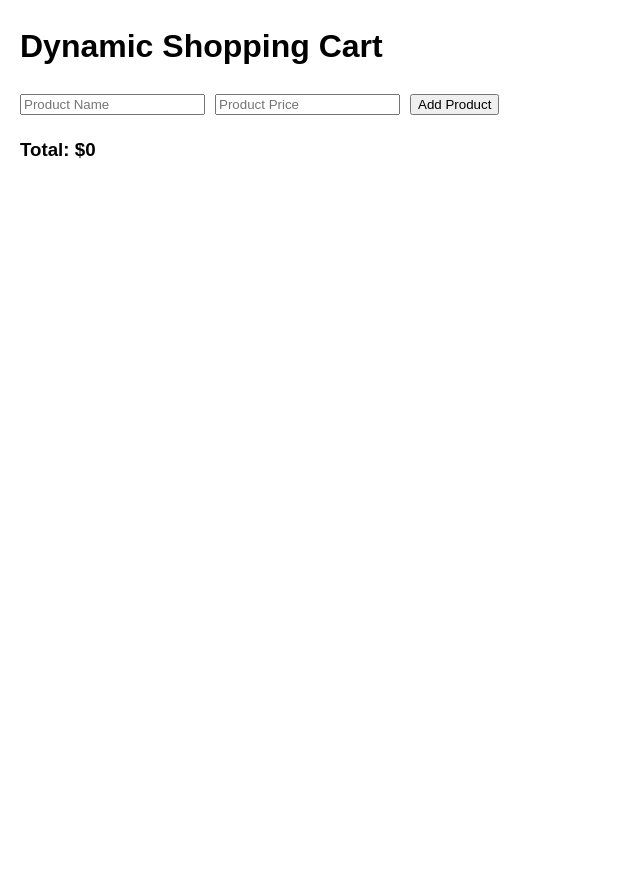
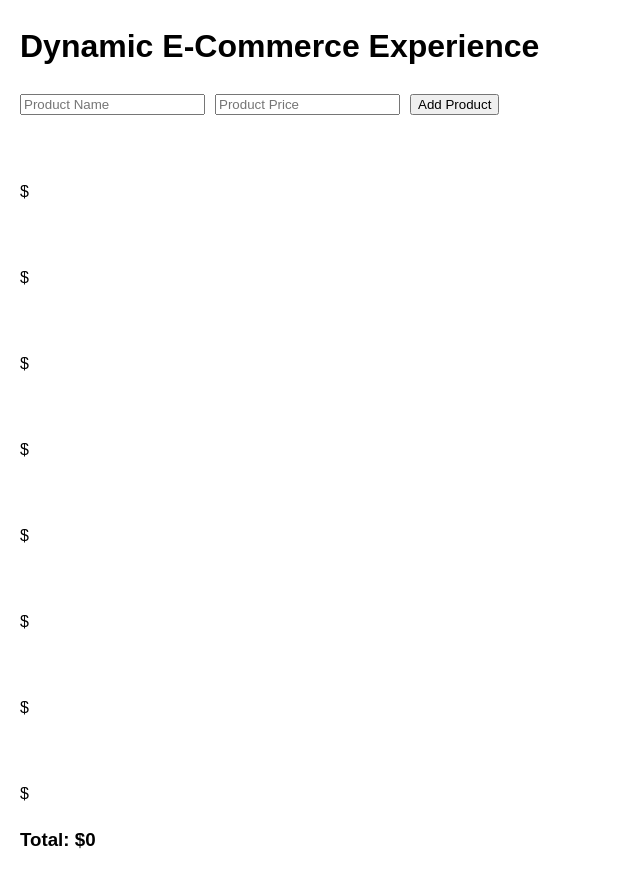
Before and after one commit to cgxgb123/dynamic-shopping-cart, a plain HTML site: page index.html in a window 1280 px wide. Shown: the whole page, without its empty margins (0-640 px from the left). Before the commit the page ends 800 px from the top, so only its background shows below. Drawn offline with Linux system fonts and the light colour scheme; files that its build step writes are made by us from their sources; files whose address does not match are found by name.

Commit message:
added images to folder for organization and added basic html structure for grid layout for products

```diff
--- a/index.html
+++ b/index.html
@@ -8,12 +8,61 @@
     <script src="script.js" defer></script>
   </head>
   <body>
-    <h1>Dynamic Shopping Cart</h1>
+    <h1>Dynamic E-Commerce Experience</h1>
     <div id="product-container">
       <input type="text" id="product-name" placeholder="Product Name" />
       <input type="number" id="product-price" placeholder="Product Price" />
       <button id="add-product">Add Product</button>
     </div>
+    <div class="grid" id="product-grid">
+      <div class="product" data-name="" data-price="" >
+        <img src="" alt=""/>
+        <h3></h3>
+        <p>$</p>
+      </div>
+    <div class="grid" id="product-grid">
+      <div class="product" data-name="" data-price="" >
+        <img src="" alt=""/>
+        <h3></h3>
+        <p>$</p>
+      </div>
+    <div class="grid" id="product-grid">
+      <div class="product" data-name="" data-price="" >
+        <img src="" alt=""/>
+        <h3></h3>
+        <p>$</p>
+      </div>
+    <div class="grid" id="product-grid">
+      <div class="product" data-name="" data-price="" >
+        <img src="" alt=""/>
+        <h3></h3>
+        <p>$</p>
+      </div>
+    <div class="grid" id="product-grid">
+      <div class="product" data-name="" data-price="" >
+        <img src="" alt=""/>
+        <h3></h3>
+        <p>$</p>
+      </div>
+    <div class="grid" id="product-grid">
+      <div class="product" data-name="" data-price="" >
+        <img src="" alt=""/>
+        <h3></h3>
+        <p>$</p>
+      </div>
+    <div class="grid" id="product-grid">
+      <div class="product" data-name="" data-price="" >
+        <img src="" alt=""/>
+        <h3></h3>
+        <p>$</p>
+      </div>
+    <div class="grid" id="product-grid">
+      <div class="product" data-name="" data-price="" >
+        <img src="" alt=""/>
+        <h3></h3>
+        <p>$</p>
+      </div>
+    </div>
     <ul id="cart"></ul>
     <h3>Total: $<span id="total-price">0</span></h3>
   </body>
```
Also changed, not shown: images/bag1.5.png (renamed from bag1.5.png), images/bag1.png (renamed from bag1.png), images/boots1.5.webp (renamed from boots1.5.webp), images/boots1.webp (renamed from boots1.webp), images/jacket1.5.webp (renamed from jacket1.5.webp), images/jacket1.webp (renamed from jacket1.webp), images/socks1.5.png (renamed from socks1.5.png), images/socks1.png (renamed from socks1.png), images/tee1.5.webp (renamed from tee1.5.webp), images/tee1.webp (renamed from tee1.webp), images/tee2.5.jpg (renamed from tee2.5.jpg), images/tee2.jpg (renamed from tee2.jpg), images/tee3.5.webp (renamed from tee3.5.webp), images/tee3.webp (renamed from tee3.webp), 2 more files.
